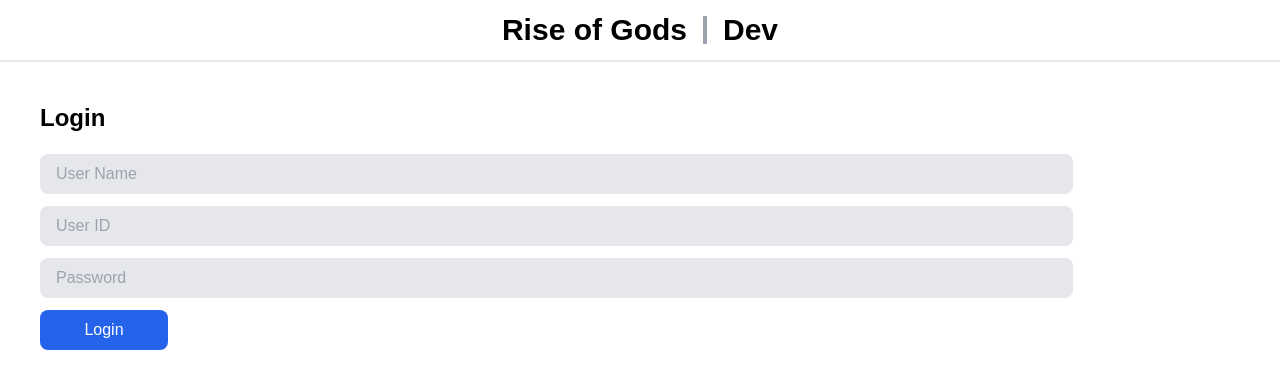
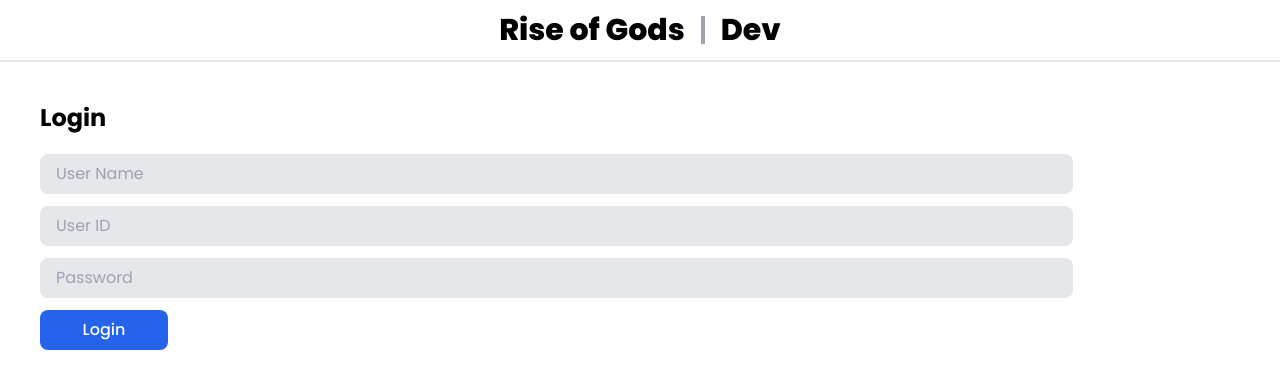
Before and after one commit to juniorcoder2008/rise-of-gods-dev-app, a React (Create React App) app in the folder frontend/: page / in a window 1280 px wide. Shown: the top 388 px of the page. Built offline with nearby package versions, Linux system fonts and the light colour scheme.

Commit message:
Basic Creation of Changelogs

```diff
--- a/frontend/public/index.html
+++ b/frontend/public/index.html
@@ -10,7 +10,10 @@
       content="Web site created using create-react-app"
     />
     <link rel="apple-touch-icon" href="%PUBLIC_URL%/logo192.png" />
-    <!--
+    <link rel="preconnect" href="https://fonts.googleapis.com">
+    <link rel="preconnect" href="https://fonts.googleapis.com">
+    <link rel="preconnect" href="https://fonts.gstatic.com" crossorigin>
+    <link href="https://fonts.googleapis.com/css2?family=Inter:wght@200;300;400&family=Poppins:wght@200;300;400;500;600;700;800;900&display=swap" rel="stylesheet">    <!--
       manifest.json provides metadata used when your web app is installed on a
       user's mobile device or desktop. See https://developers.google.com/web/fundamentals/web-app-manifest/
     -->
--- a/frontend/src/components/Changelog.jsx
+++ b/frontend/src/components/Changelog.jsx
@@ -1,8 +1,11 @@
 import React from 'react'
 
-const Changelog = () => {
+const Changelog = ({ data }) => {
   return (
-    <div>Changelog</div>
+    <div className='bg-gray-700 flex justify-between px-10 py-4 text-white'>
+      <p className='uppercase'>{data.version}</p>
+      <button className='font-inter text-emerald-400'>Öffnen</button>
+    </div>
   )
 }
 
--- a/frontend/src/components/Changelogs.jsx
+++ b/frontend/src/components/Changelogs.jsx
@@ -1,8 +1,24 @@
-import React from 'react'
+import React, { useState } from 'react';
+import axios from 'axios';
+import Changelog from './Changelog';
 
 const Changelogs = () => {
+
+  const [changelogs, setChangelogs] = useState([]);
+
+  axios.get('http://localhost:5483/get-changelogs').then(info => {
+    setChangelogs(info.data);
+  })
+
   return (
-    <div>Changelogs</div>
+    <div className='mt-10'>
+      <h1 className='font-bold text-xl ml-10'>Alle Changelogs</h1>
+      <div className='mt-4 flex flex-col gap-2'>
+        {changelogs.map(item => {
+          return <Changelog key={item._id} data={item} />
+        })}
+      </div>
+    </div>
   )
 }
 
--- /dev/null
+++ b/frontend/src/components/OpenChangelog.jsx
@@ -0,0 +1,9 @@
+import React from 'react'
+
+const OpenChangelog = () => {
+  return (
+    <div>OpenChangelog</div>
+  )
+}
+
+export default OpenChangelog
--- a/frontend/src/tailwind.css
+++ b/frontend/src/tailwind.css
@@ -3,6 +3,7 @@
 @tailwind variants;
 @tailwind components;
 
+@import url('https://fonts.googleapis.com/css2?family=Inter:wght@200;300;400&family=Prompt:wght@300;500&display=swap');
 .input {
   @apply px-4 py-2 bg-gray-200 w-10/12 rounded-lg outline-none focus:text-blue-500;
 }
@@ -12,9 +13,9 @@
 }
 
 .btn-primary {
-  @apply px-6 py-2 bg-blue-600 text-white w-32 rounded-lg hover:bg-blue-700;
+  @apply px-6 py-2 bg-blue-600 text-white w-32 rounded-lg hover:bg-blue-700 font-medium;
 }
 
 .btn-success {
-  @apply px-6 py-2 bg-emerald-500 text-white w-32 rounded-lg hover:bg-emerald-600
+  @apply px-6 py-2 bg-emerald-500 text-white w-32 rounded-lg hover:bg-emerald-600 font-medium;
 }
--- a/frontend/tailwind.config.js
+++ b/frontend/tailwind.config.js
@@ -3,7 +3,8 @@
   theme: {
     extend: {
       fontFamily: {
-        sans: ['"Poppins"', 'sans-serif']
+        sans: ['"Poppins"', 'sans-serif'],
+        inter: ['"Inter"', 'sans-serif']
       }
     },
   },
```
